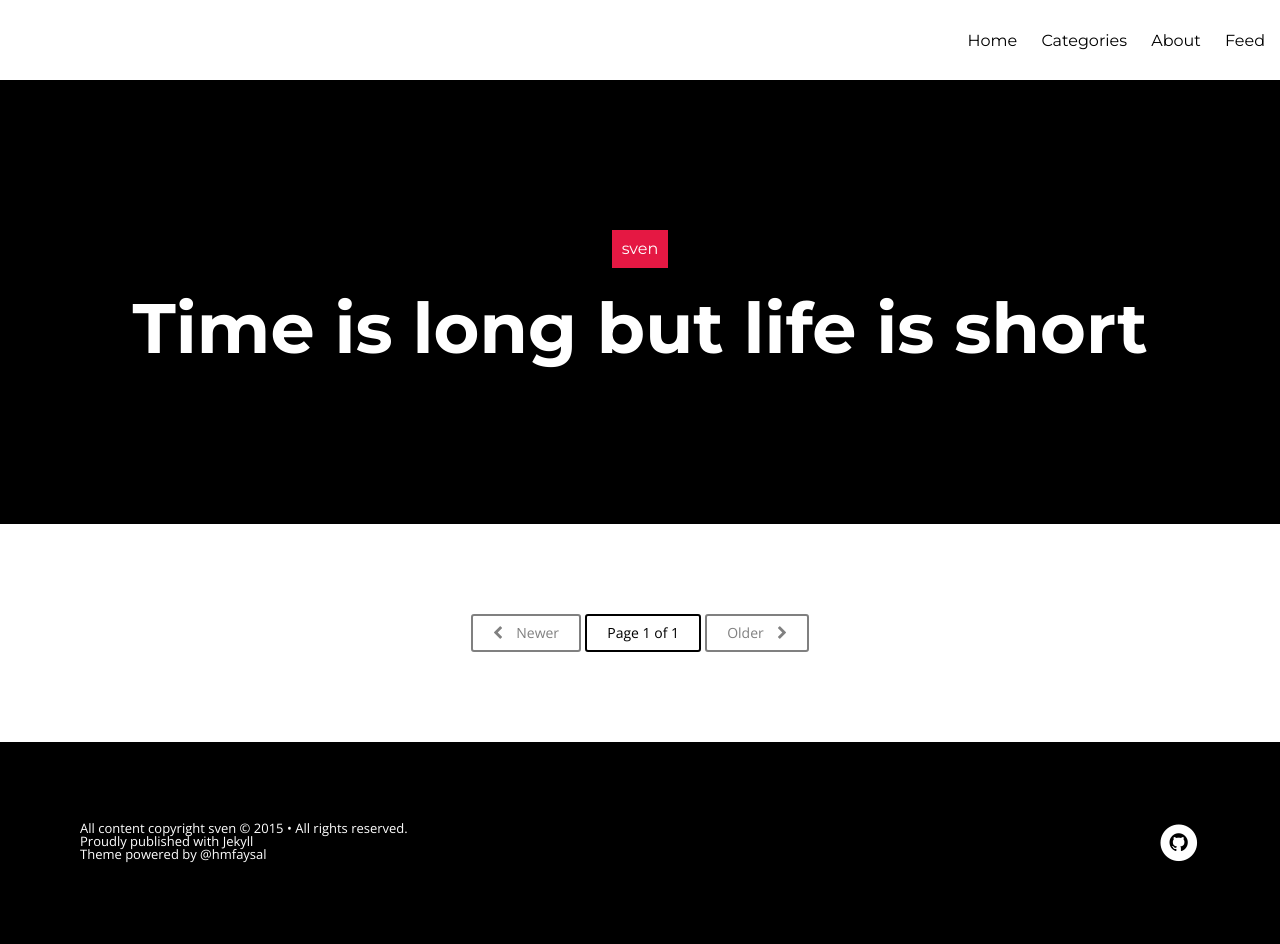
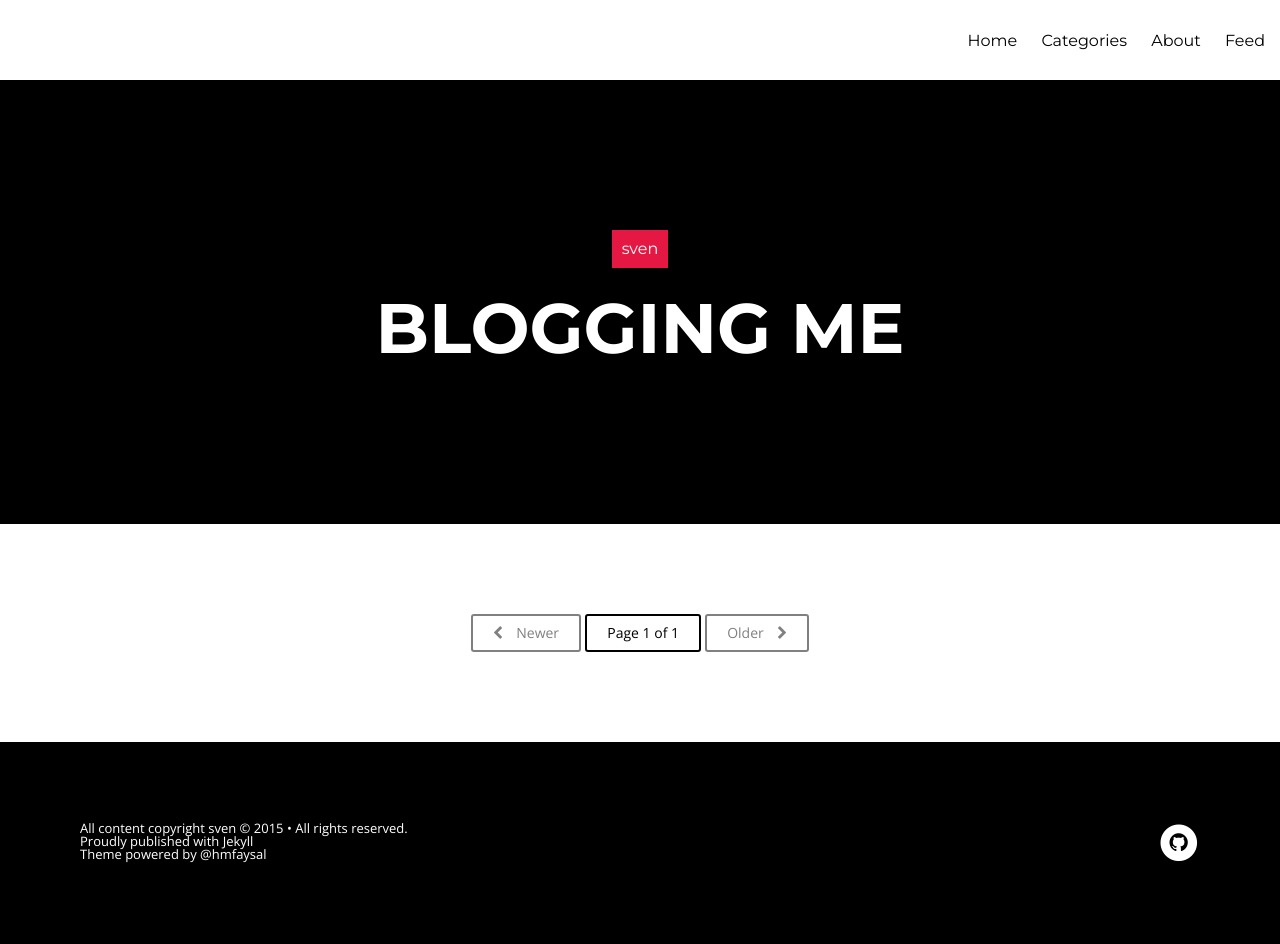
Before and after one commit to lishiwen4/lishiwen4.github.io, a Jekyll site: the page built from index.html, in a window 1280 px wide. Built offline with Jekyll 4.4.1, drawn with Linux system fonts in a browser that asks for light colours; nearby versions of some CDN libraries; the list of posts is cut into pages by our own code.

Commit message:
[mod] mod descriptor

```diff
--- a/_config.yml
+++ b/_config.yml
@@ -1,5 +1,5 @@
 title:            sven
-description:      "Time is long but life is short"
+description:      "BLOGGING ME"
 logo:             logo.png
 disqus_shortname: sven
 share:            true
```
